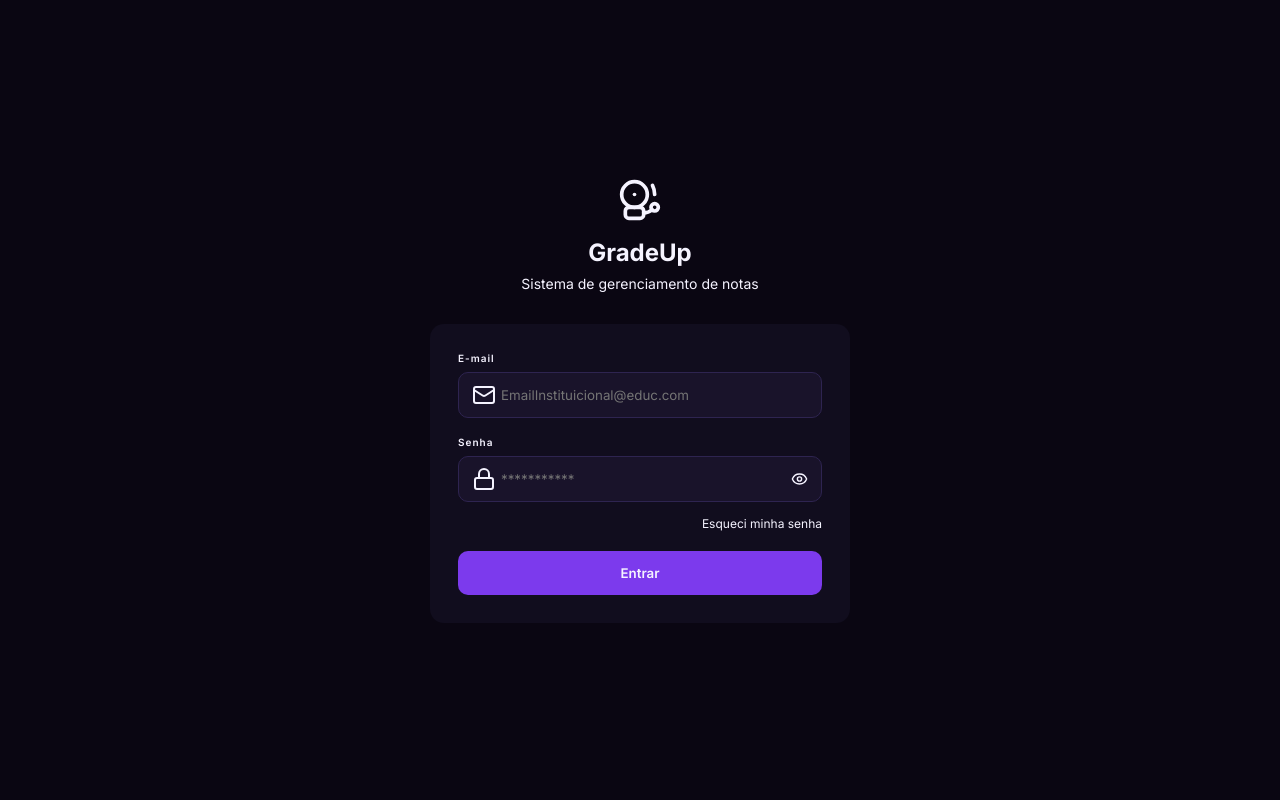
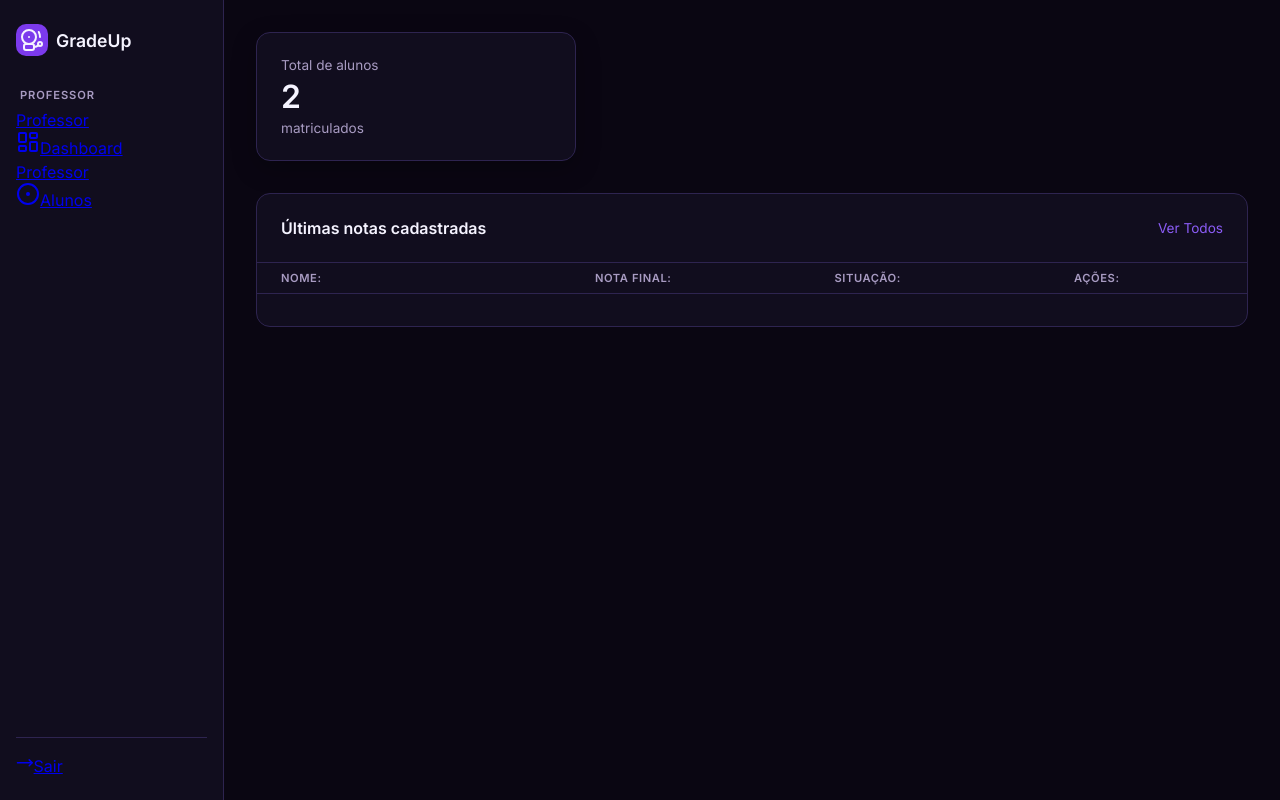
Before and after one commit to Josef-per/sistema-notas, a React (Vite) app: page / in a window 1280 px wide. Built offline with nearby package versions, Linux system fonts and the light colour scheme.

Commit message:
refactor: refactor some componentes and page first style

```diff
--- a/src/App.jsx
+++ b/src/App.jsx
@@ -2,13 +2,14 @@
 import {Routes, Route} from "react-router-dom"
 
 import Login from "./pages/Login/Login"
+import ProfessorDashboard from "./pages/Professor/Professor"
 
 function App() {
 
   return (
     <>
       <Routes>
-        <Route path="/" element={<Login/>}/>
+        <Route path="/" element={<ProfessorDashboard/>}/>
       </Routes>
     </>
   )
--- a/src/pages/Professor/Professor.css
+++ b/src/pages/Professor/Professor.css
@@ -0,0 +1,339 @@
+/* ================================
+   LAYOUT PRINCIPAL
+================================ */
+
+.Side-Nav {
+    position: fixed;
+    top: 0;
+    left: 0;
+
+    width: 14rem;
+    height: 100vh;
+
+    display: flex;
+    flex-direction: column;
+
+    padding: var(--spacing-lg) var(--spacing-md);
+
+    background-color: var(--color-surface);
+    border-right: 1px solid var(--color-border);
+}
+
+
+/* ================================
+   LOGO
+================================ */
+
+.Side-Nav_Logo {
+    display: flex;
+    align-items: center;
+    gap: var(--spacing-sm);
+
+    margin-bottom: var(--spacing-xl);
+}
+
+.Side-Nav_Logo svg {
+    width: 2rem;
+    height: 2rem;
+
+    padding: var(--spacing-xs);
+
+    color: var(--color-text);
+    background-color: var(--color-primary);
+
+    border-radius: var(--radius-md);
+}
+
+.Side-Nav_Logo h1 {
+    font-size: 1.1rem;
+    font-weight: 600;
+}
+
+
+/* ================================
+   MENU
+================================ */
+
+.Side-Nav_Menu {
+    display: flex;
+    flex-direction: column;
+    gap: var(--spacing-xs);
+}
+
+.Side-Nav_Title {
+    margin-bottom: var(--spacing-xs);
+    padding-left: var(--spacing-xs);
+
+    color: var(--color-muted);
+
+    font-size: 0.7rem;
+    font-weight: 600;
+    letter-spacing: 0.08em;
+}
+
+
+/* ================================
+   ITENS DO MENU
+================================ */
+
+.Side-Nav_Item {
+    display: flex;
+    align-items: center;
+    gap: var(--spacing-sm);
+
+    min-height: 2.75rem;
+
+    padding: 0 var(--spacing-sm);
+
+    color: var(--color-muted);
+    text-decoration: none;
+
+    border: 1px solid transparent;
+    border-radius: var(--radius-md);
+
+    transition:
+        background-color 0.2s ease,
+        color 0.2s ease,
+        border-color 0.2s ease;
+}
+
+.Side-Nav_Item svg {
+    width: 1.1rem;
+    height: 1.1rem;
+}
+
+.Side-Nav_Item span {
+    font-size: 0.9rem;
+    font-weight: 500;
+}
+
+.Side-Nav_Item:hover {
+    color: var(--color-text);
+    background-color: var(--color-input);
+}
+
+.Side-Nav_Item.active {
+    color: var(--color-text);
+    background-color: var(--color-input);
+    border-color: var(--color-border);
+}
+
+
+/* ================================
+   PARTE INFERIOR
+================================ */
+
+.Side-Nav_Bottom {
+    margin-top: auto;
+
+    padding-top: var(--spacing-md);
+
+    border-top: 1px solid var(--color-border);
+}
+
+.Side-Nav_Bottom button {
+    width: 100%;
+
+    display: flex;
+    align-items: center;
+    gap: var(--spacing-sm);
+
+    padding: var(--spacing-sm);
+
+    color: var(--color-muted);
+    background: transparent;
+
+    border: none;
+    border-radius: var(--radius-md);
+
+    font-size: 0.9rem;
+
+    cursor: pointer;
+
+    transition:
+        background-color 0.2s ease,
+        color 0.2s ease;
+}
+
+.Side-Nav_Bottom button:hover {
+    color: var(--color-text);
+    background-color: var(--color-input);
+}
+
+.Side-Nav_Bottom svg {
+    width: 1.1rem;
+    height: 1.1rem;
+}
+
+
+/* ================================
+   CONTEÚDO PRINCIPAL
+================================ */
+
+.Dashboard {
+    min-height: 100vh;
+
+    margin-left: 14rem;
+
+    padding: var(--spacing-xl);
+
+    background-color: var(--color-bg);
+}
+
+
+/* ================================
+   CARDS
+================================ */
+
+.Dashboard_Cards {
+    display: grid;
+    grid-template-columns: repeat(3, 1fr);
+    gap: var(--spacing-md);
+
+    margin-bottom: var(--spacing-xl);
+}
+
+.Dashboard_Card {
+    padding: var(--spacing-lg);
+
+    background-color: var(--color-surface);
+    border: 1px solid var(--color-border);
+    border-radius: var(--radius-lg);
+
+    box-shadow: var(--shadow-card);
+}
+
+.Dashboard_Card p {
+    color: var(--color-muted);
+
+    font-size: 0.85rem;
+}
+
+.Dashboard_Card h2 {
+    margin: var(--spacing-xs) 0;
+
+    font-size: 2rem;
+    font-weight: 600;
+}
+
+
+/* ================================
+   REGISTROS
+================================ */
+
+.Dashboard_Registers {
+    overflow: hidden;
+
+    background-color: var(--color-surface);
+
+    border: 1px solid var(--color-border);
+    border-radius: var(--radius-lg);
+}
+
+
+/* Título da tabela */
+
+.Registers_Title {
+    display: flex;
+    align-items: center;
+    justify-content: space-between;
+
+    padding: var(--spacing-lg);
+
+    border-bottom: 1px solid var(--color-border);
+}
+
+.Registers_Title h3 {
+    font-size: 1rem;
+    font-weight: 600;
+}
+
+.Registers_Title a {
+    color: var(--color-primary-hover);
+
+    font-size: 0.85rem;
+    text-decoration: none;
+}
+
+.Registers_Title a:hover {
+    color: var(--color-text);
+}
+
+
+/* Cabeçalho */
+
+.Registers_Fields {
+    display: grid;
+    grid-template-columns: 2fr 1.5fr 1.5fr 1fr;
+    gap: var(--spacing-md);
+
+    padding: var(--spacing-sm) var(--spacing-lg);
+
+    border-bottom: 1px solid var(--color-border);
+}
+
+.Registers_Fields span {
+    color: var(--color-muted);
+
+    font-size: 0.7rem;
+    font-weight: 600;
+
+    text-transform: uppercase;
+    letter-spacing: 0.05em;
+}
+
+
+/* Linha */
+
+.Registers_Field {
+    display: grid;
+    grid-template-columns: 2fr 1.5fr 1.5fr 1fr;
+    gap: var(--spacing-md);
+
+    padding: var(--spacing-md) var(--spacing-lg);
+
+    border-bottom: 1px solid var(--color-border);
+}
+
+.Registers_Field:last-child {
+    border-bottom: none;
+}
+
+
+/* ================================
+   RESPONSIVIDADE
+================================ */
+
+@media (max-width: 900px) {
+
+    .Dashboard_Cards {
+        grid-template-columns: 1fr;
+    }
+
+}
+
+@media (max-width: 700px) {
+
+    .Side-Nav {
+        width: 4.5rem;
+        padding: var(--spacing-md) var(--spacing-sm);
+    }
+
+    .Side-Nav_Logo h1,
+    .Side-Nav_Title,
+    .Side-Nav_Item span,
+    .Side-Nav_Bottom span {
+        display: none;
+    }
+
+    .Side-Nav_Item,
+    .Side-Nav_Bottom button {
+        justify-content: center;
+    }
+
+    .Dashboard {
+        margin-left: 4.5rem;
+        padding: var(--spacing-md);
+    }
+
+}
--- a/src/pages/Professor/Professor.jsx
+++ b/src/pages/Professor/Professor.jsx
@@ -1,4 +1,8 @@
-//import area
+import React from "react";
+import {Link} from "react-router-dom"
+import {BellElectric, LayoutDashboard, CircleDot, MoveRight} from "lucide-react";
+
+import "./Professor.css";
 
 export default function ProfessorDashboard(){
 
@@ -9,21 +13,37 @@ export default function ProfessorDashboard(){
             {/*Esse side nav ele vai virar um componente futuramente*/}
             <nav className="Side-Nav">
                 <div className="Side-Nav_Logo">
-                    <Icon></Icon>
-                    <h1>Notas</h1>
+                    <BellElectric />
+                    <h1>GradeUp</h1>
                 </div>
 
-                <div className="Side-Nav_Itens">
-                    <p>Professor</p>
-                    <div className="Side-Nav_Iten">
-                        <Icon></Icon>
-                        <span>Dashboard</span>
-                    </div>
+                <div className="Side-Nav_Menu">
+
+                     <span className="Side-Nav_Title">
+                        PROFESSOR
+                    </span>
+
+                    <Link className="Side-Nav_Itens" to="#">
+                        <p>Professor</p>
+                        <div className="Side-Nav_Iten">
+                            <LayoutDashboard/>
+                            <span>Dashboard</span>
+                        </div>
+                    </Link>
+
+                    <Link className="Side-Nav_Itens" to="#">
+                        <p>Professor</p>
+                        <div className="Side-Nav_Iten">
+                            <CircleDot/>
+                            <span>Alunos</span>
+                        </div>
+                    </Link>
+
                 </div>
 
                 <div className="Side-Nav_Bottom">
-                    <Link>
-                        <Icon></Icon>
+                    <Link to="#">
+                        <MoveRight />
                         <span>Sair</span>
                     </Link>
                 </div>
@@ -50,10 +70,12 @@ export default function ProfessorDashboard(){
 
                 <div className="Dashboard_Registers">
                     <div className="Registers_Title">
-                        <h3>Últimas notícias</h3>
-                        <Link>
+                        <h3>Últimas notas cadastradas</h3>
+
+                        <Link to="#">
                             <span>Ver Todos</span>
                         </Link>
+
                     </div>
 
                     <div className="Registers_Fields">
```
